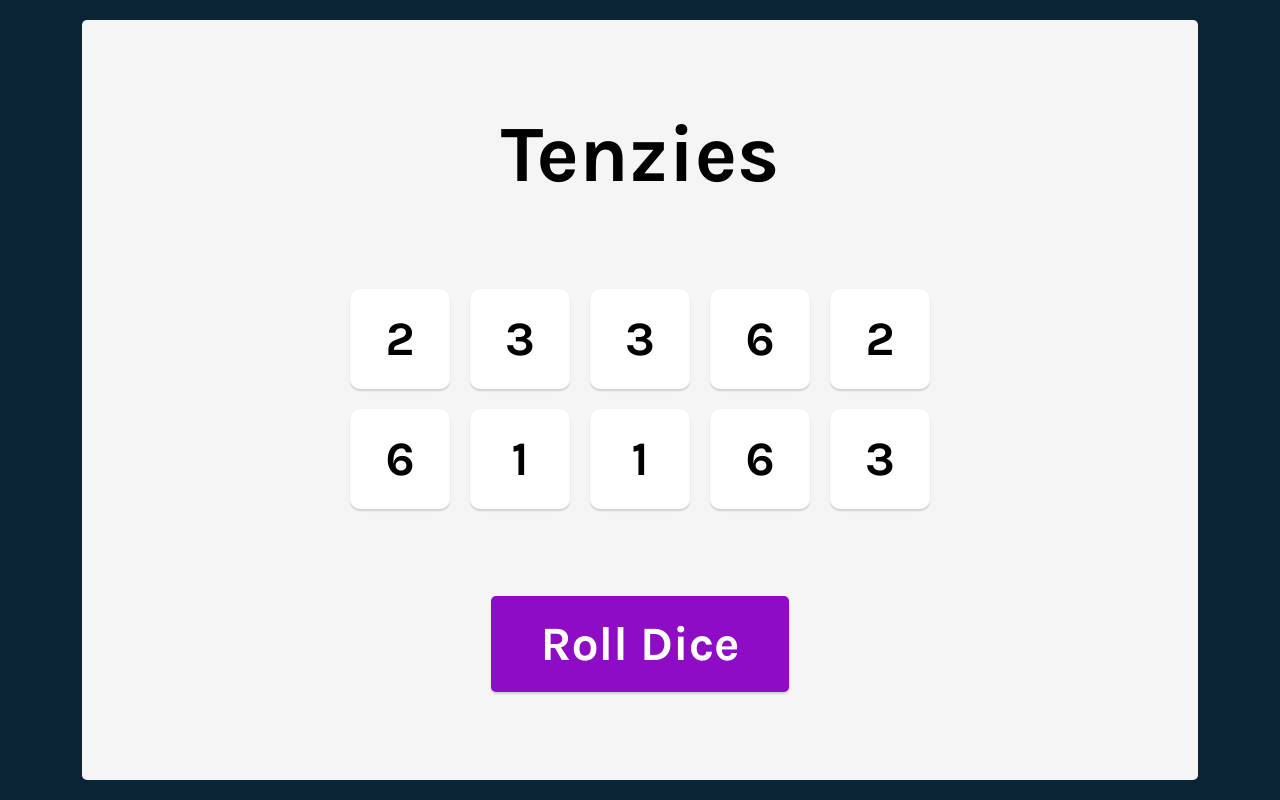
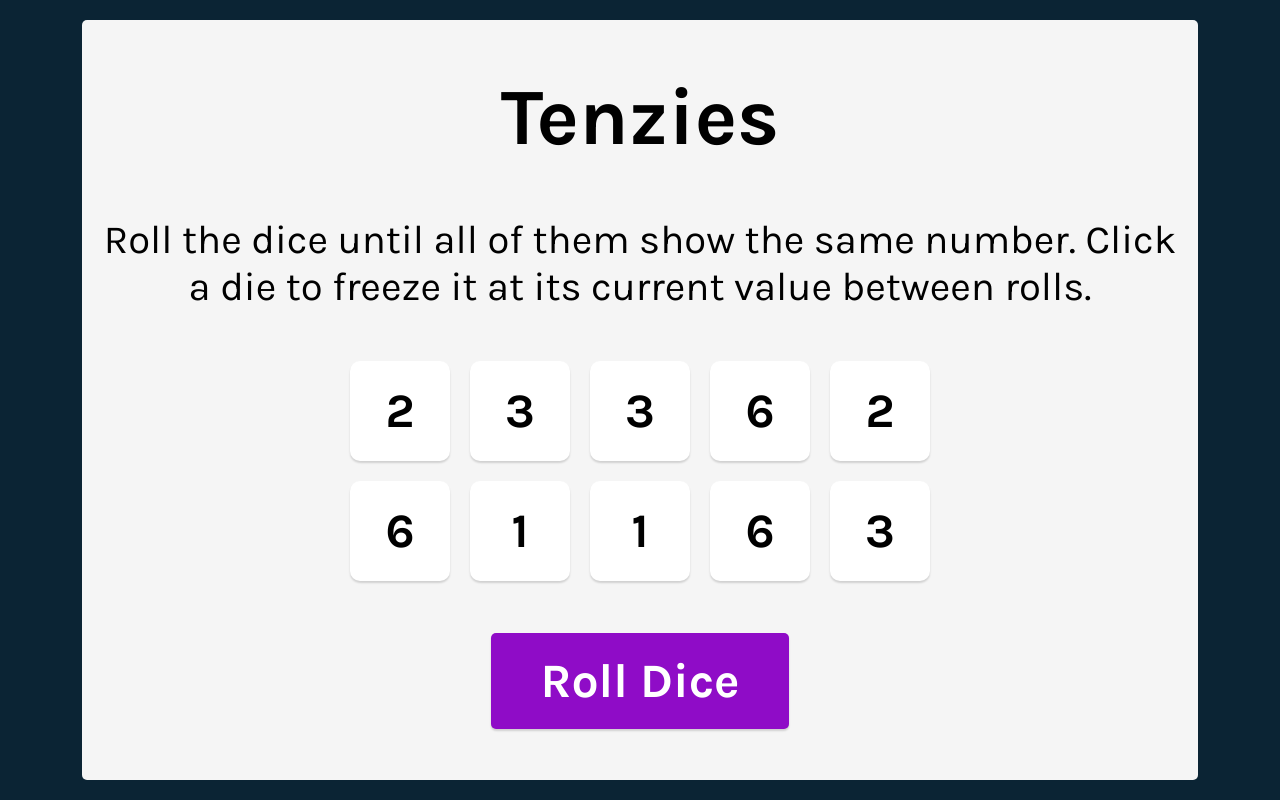
Before and after one commit to tehuanmelo/tenzies, a React (Vite) app: page / in a window 1280 px wide. Built offline with nearby package versions, Linux system fonts and the light colour scheme.

Commit message:
add instructions

```diff
--- a/App.jsx
+++ b/App.jsx
@@ -77,8 +77,13 @@ export default function App() {
 
     return (
         <main style={{position: "relative"}}>
-            { gameWon ? <h1>You win</h1> : <h1>Tenzies</h1> }
-            <div style={styles}>
+            <h1>{gameWon ? "You win" : "Tenzies"}</h1>
+            {!gameWon &&
+            <p className="instructions">
+                Roll the dice until all of them show the same number. Click a die to freeze it at its current value between rolls.
+            </p>
+            }
+                        <div style={styles}>
                 {isExploding && <ConfettiExplosion />}
             </div>
             <div className="dice-container">
--- a/index.css
+++ b/index.css
@@ -87,6 +87,12 @@ button {
     background-color: aquamarine;
 }
 
-main > h1 {
+main h1 {
     font-size: 5rem;
 }
+
+.instructions {
+    font-size: 2.5rem;
+    margin: 0 20px;
+    text-align: center;
+}
```
